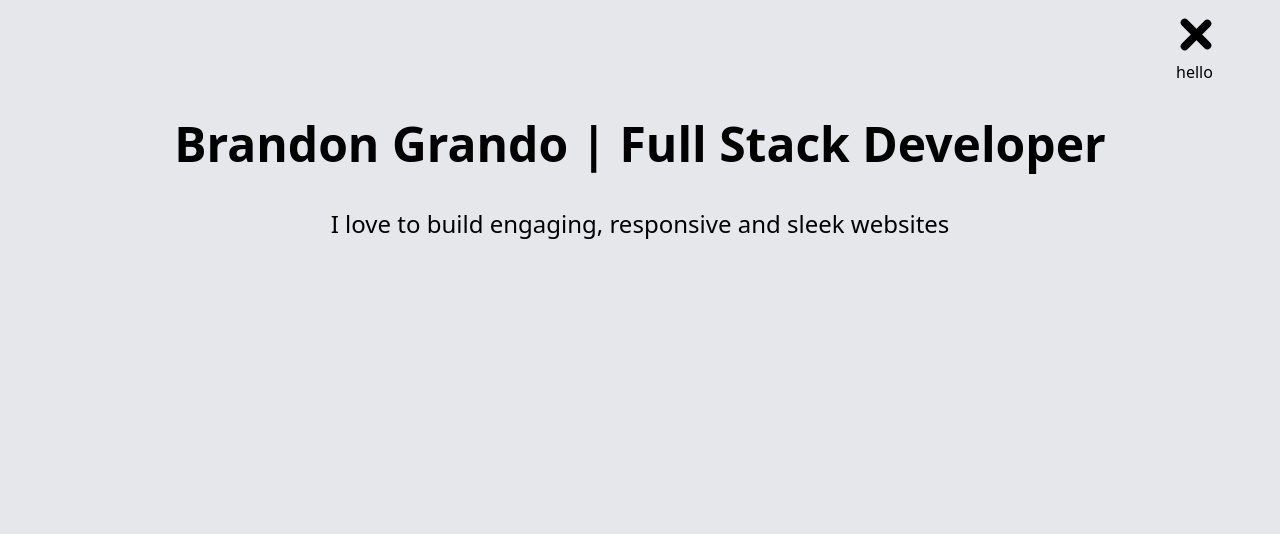
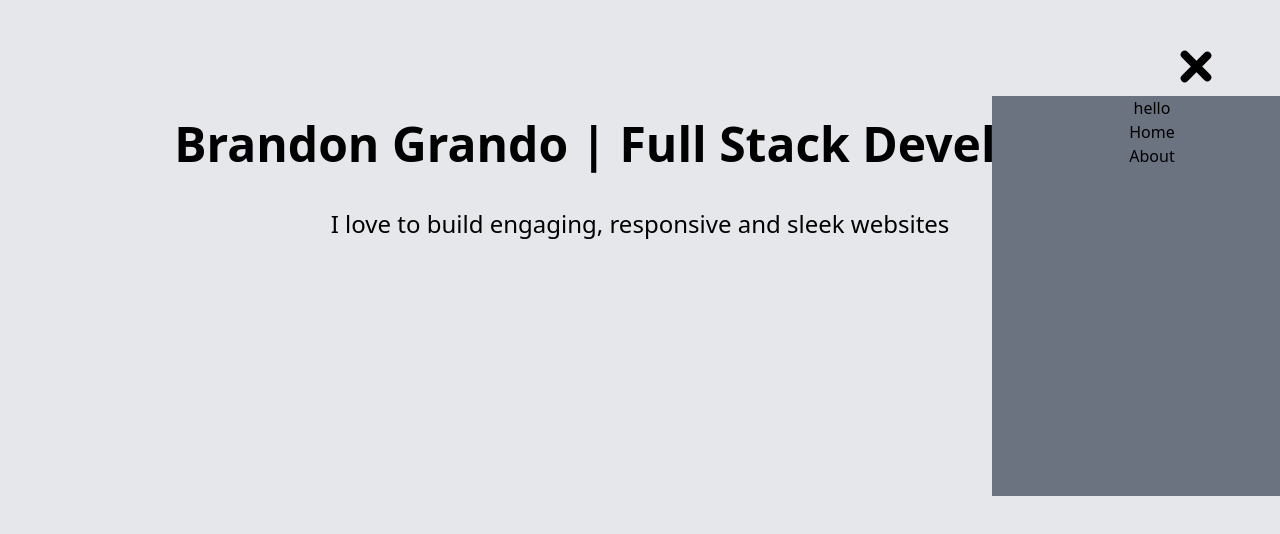
Before and after one commit to bgrando24/portfolio-2022, a React (Create React App) app: page / in a window 1280 px wide. Both pictures are taken after a click on the element 1208 px from the left and 52 px from the top of the page. Shown: the top 534 px of the page. Built offline with nearby package versions, Linux system fonts and the light colour scheme.

Commit message:
Started adding side menu

```diff
--- a/package.json
+++ b/package.json
@@ -6,8 +6,10 @@
     "@testing-library/jest-dom": "^5.16.5",
     "@testing-library/react": "^13.4.0",
     "@testing-library/user-event": "^13.5.0",
+    "framer-motion": "^7.5.3",
     "react": "^18.2.0",
     "react-dom": "^18.2.0",
+    "react-router-dom": "^6.4.2",
     "react-scripts": "5.0.1",
     "web-vitals": "^2.1.4"
   },
--- a/src/App.js
+++ b/src/App.js
@@ -1,5 +1,7 @@
 import { Navbar } from './components/navbar/Navbar';
 import { Welcome } from './components/welcome/Welcome';
+
+
 
 function App() {
   return (
@@ -13,6 +15,7 @@ function App() {
 
 // General structure:
 /**
+ * Navbar
  * Welcome
  * About me
  * Skills
--- a/src/components/navbar/Navbar.css
+++ b/src/components/navbar/Navbar.css
@@ -1,7 +1,7 @@
 /* Holds custom styling to create hamburger animation effects */
 
 .hamburger-top-open {
-    transform: translate(0, 10px) rotate(225deg);
+    transform: translate(0, 30px) rotate(225deg);
 }
 
 .hamburger-middle-open {
@@ -10,5 +10,5 @@
 }
 
 .hamburger-bottom-open {
-    transform: translate(0, -21px) rotate(-225deg);
+    transform: translate(0, -1px) rotate(-225deg);
 }
--- a/src/components/navbar/Navbar.js
+++ b/src/components/navbar/Navbar.js
@@ -26,12 +26,14 @@ export function Navbar() {
     }
 
     return (
-        <div onClick={animateHamburger} className=" absolute top-5 right-10 flex flex-col justify-center w-16 h-16 cursor-pointer transition ease-in-out all duration-300">
-            <div id="hamburger-top" className=" w-10 h-2 bg-black rounded-md transition ease-in-out duration-300"> </div>
-            <div id="hamburger-middle" className=" w-10 h-2 bg-black rounded-md transition ease-in-out duration-300 mt-2"> </div>
-            <div id="hamburger-bottom" className=" w-10 h-2 bg-black rounded-md transition ease-in-out duration-300 mt-2"> </div>
+        <>
+            <div onClick={animateHamburger} className=" absolute top-5 right-10 flex flex-col justify-center w-16 h-16 cursor-pointer transition ease-in-out all duration-300">
+                <div id="hamburger-top" className=" w-10 h-2 bg-black rounded-md transition ease-in-out duration-300"> </div>
+                <div id="hamburger-middle" className=" w-10 h-2 bg-black rounded-md transition ease-in-out duration-300 mt-2"> </div>
+                <div id="hamburger-bottom" className=" w-10 h-2 bg-black rounded-md transition ease-in-out duration-300 mt-2"> </div>
+            </div>
+
             <SideMenu menuOpen={menuOpen}/>
-        </div>
-
+        </>
     )
 }
--- a/src/components/navbar/SideMenu.js
+++ b/src/components/navbar/SideMenu.js
@@ -2,8 +2,10 @@
 export function SideMenu( { menuOpen } ) {
     if (menuOpen) {
         return (
-            <div>
+            <div className=" fixed -right-40 top-24 h-1/2 w-80 flex flex-col items-center transition ease-in-out duration-500 -translate-x-32 bg-gray-500">
                 <p>hello</p>
+                <p>Home</p>
+                <p>About</p>
             </div>
         )
 
--- a/src/index.css
+++ b/src/index.css
@@ -1,6 +1,7 @@
 body {
   margin: 0;
   padding: 0;
+  overflow-x: hidden;
 }
 
 
```
Also changed, not shown: 1 other file (tests, documents, lock files or other folders).
